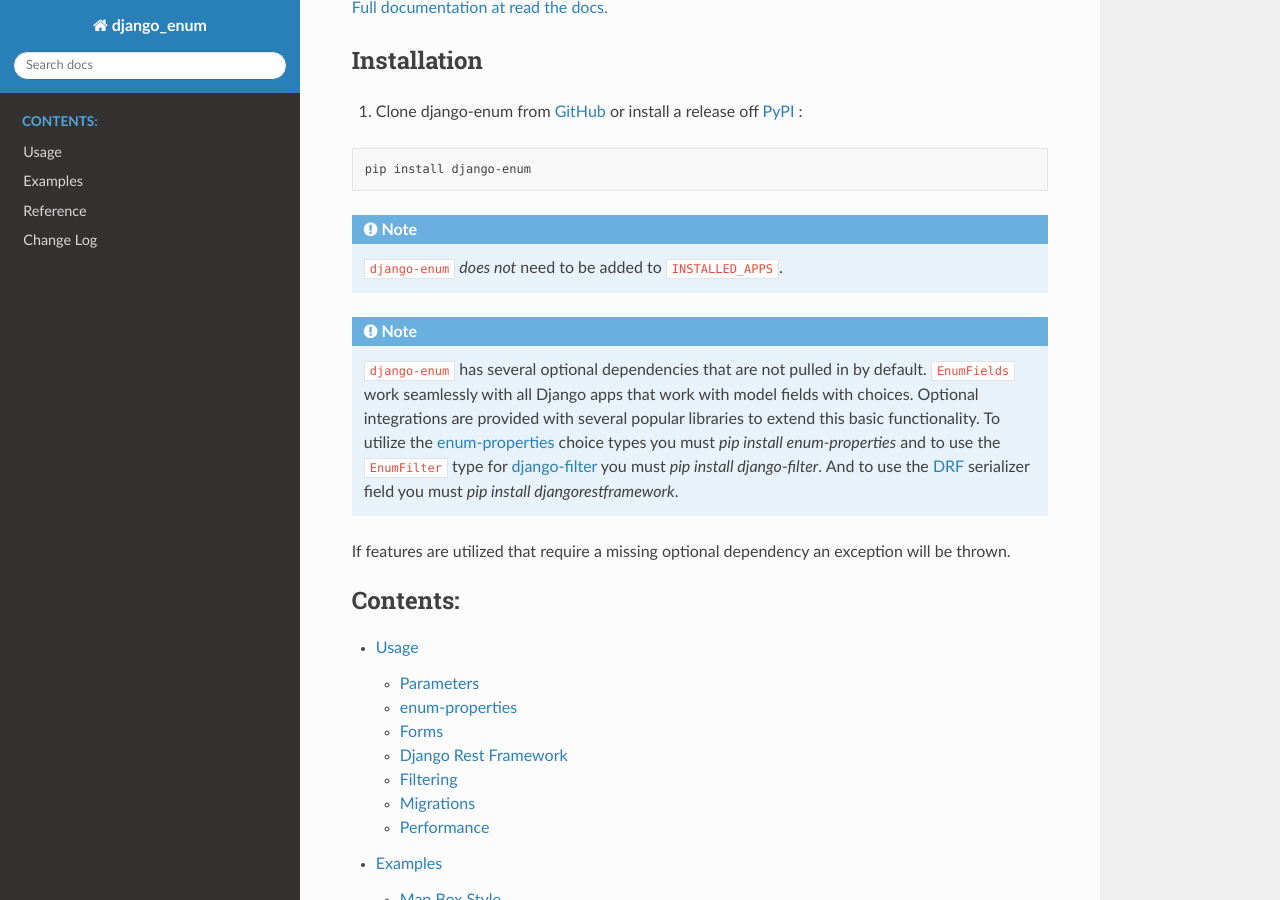
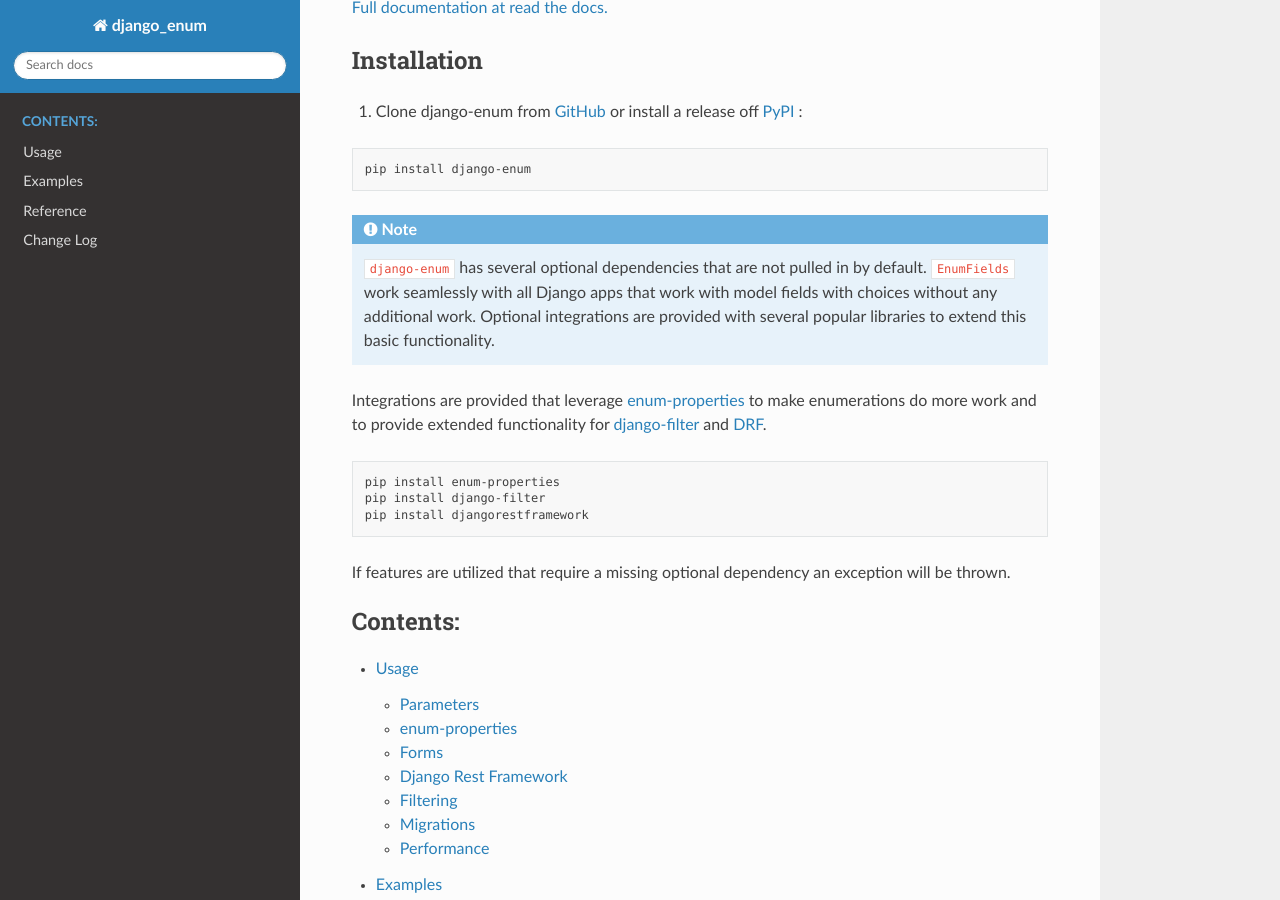
Before and after one commit to bckohan/django-enum, a Sphinx documentation site: the page built from doc/source/index.rst, in a window 1280 px wide and 900 px high, scrolled down 2046 px. Built offline with Sphinx 7.4.7 and the Read the Docs theme 2.0.0, drawn with Linux system fonts in a browser that asks for light colours; some of the changed text lies outside the part shown.

Commit message:
doc fixes

```diff
--- a/doc/source/index.rst
+++ b/doc/source/index.rst
@@ -127,22 +127,23 @@
 
        pip install django-enum
 
-.. note::
-
-    ``django-enum`` *does not* need to be added to ``INSTALLED_APPS``.
 
 .. note::
 
     ``django-enum`` has several optional dependencies that are not pulled in
     by default. ``EnumFields`` work seamlessly with all Django apps that
-    work with model fields with choices. Optional integrations are provided
-    with several popular libraries to extend this basic functionality. To
-    utilize the `enum-properties <https://pypi.org/project/enum-properties/>`_
-    choice types you must `pip install enum-properties` and to use the
-    ``EnumFilter`` type for
-    `django-filter <https://pypi.org/project/django-filter/>`_ you
-    must `pip install django-filter`. And to use the DRF_ serializer field you
-    must `pip install djangorestframework`.
+    work with model fields with choices without any additional work. Optional
+    integrations are provided with several popular libraries to extend this
+    basic functionality.
+
+Integrations are provided that leverage enum-properties_ to make enumerations
+do more work and to provide extended functionality for django-filter_  and DRF_.
+
+.. code:: bash
+
+    pip install enum-properties
+    pip install django-filter
+    pip install djangorestframework
 
 If features are utilized that require a missing optional dependency an
 exception will be thrown.
```
Also changed, not shown: README.rst (+15 -13 lines).
